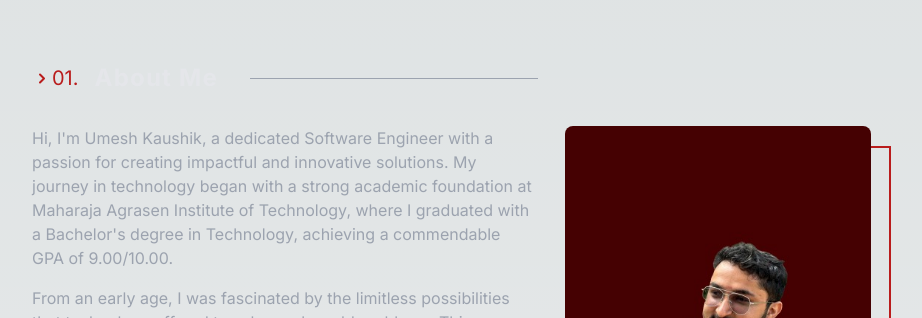
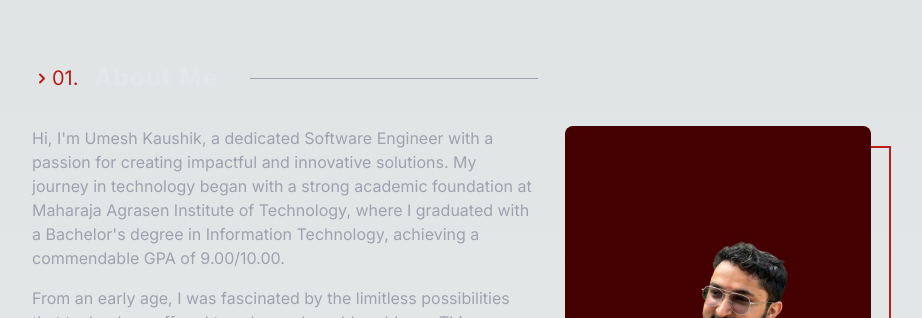
Before and after one commit to umeshkaushik-21122000/PersonalPortfolio, a Next.js app: page / in a window 1280 px wide. Shown: the part 1020-1338 px from the top of the page, without its empty margins (158-1080 px from the left). Built offline with nearby package versions, Linux system fonts and the light colour scheme.

Commit message:
update info

```diff
--- a/app/components/Home/AboutMe/AboutMe.tsx
+++ b/app/components/Home/AboutMe/AboutMe.tsx
@@ -46,7 +46,7 @@ export default function AboutMe() {
                 passion for creating impactful and innovative solutions. My
                 journey in technology began with a strong academic foundation at
                 Maharaja Agrasen Institute of Technology, where I graduated with
-                a Bachelor&apos;s degree in Technology, achieving a commendable GPA
+                a Bachelor&apos;s degree in Information Technology, achieving a commendable GPA
                 of 9.00/10.00.
               </span>
             </div>
```
